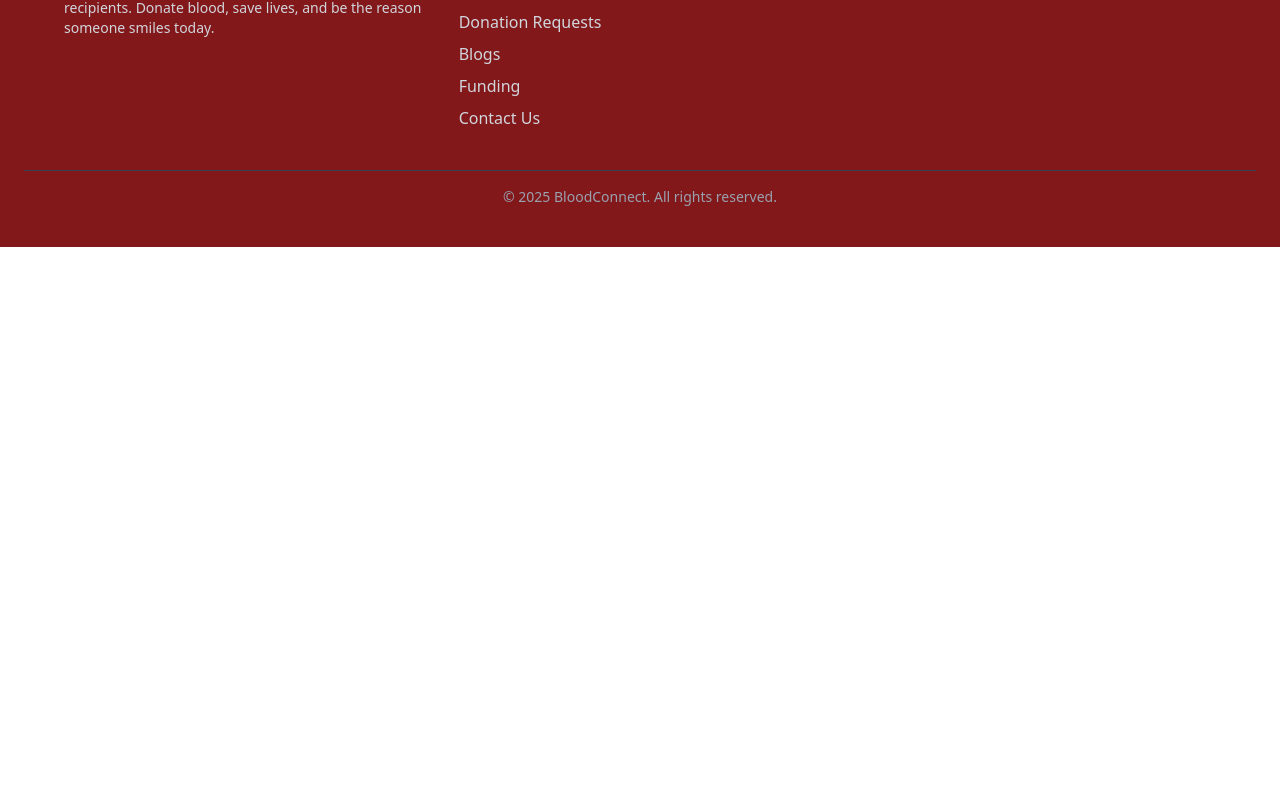
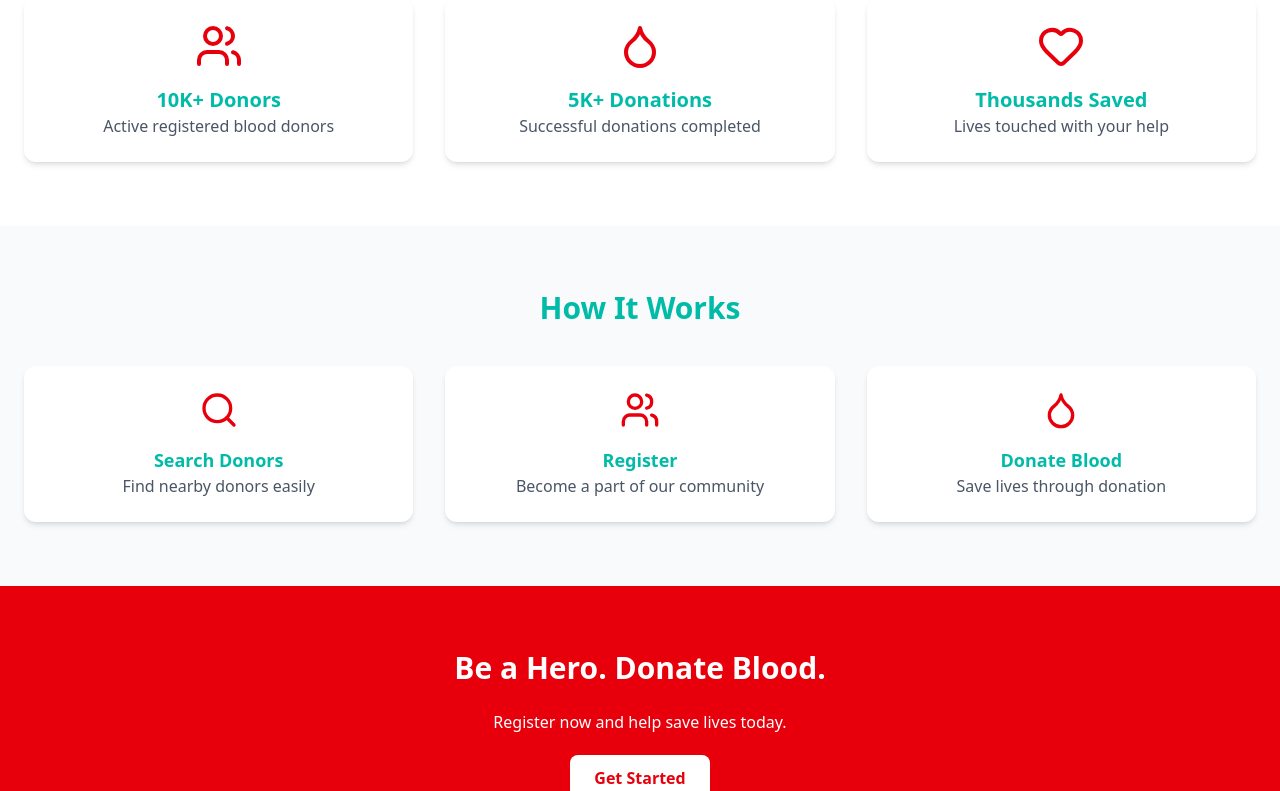
Before and after one commit to Mesbah088/Blood-donate-clienrt, a React (Vite) app: page / in a window 1280 px wide. Shown: the part 448-1239 px from the top of the page. Before the commit the page ends 800 px from the top, so only its background shows below. Built offline with nearby package versions, Linux system fonts and the light colour scheme; no server answers.

Commit message:
homepage decorated

```diff
--- a/src/Component/Page/Login.jsx
+++ b/src/Component/Page/Login.jsx
@@ -61,7 +61,7 @@ const Login = () => {
               type="email"
               name="email"
               required
-              className="w-full px-4 py-2 border border-gray-300 rounded focus:outline-red-500"
+              className="w-full px-4 py-2 border bg-gray-900 rounded focus:outline-red-500"
               value={formData.email}
               onChange={handleChange}
             />
@@ -77,7 +77,7 @@ const Login = () => {
               type="password"
               name="password"
               required
-              className="w-full px-4 py-2 border border-gray-300 rounded focus:outline-red-500"
+              className="w-full px-4 py-2 border bg-gray-700 rounded focus:outline-red-500"
               value={formData.password}
               onChange={handleChange}
             />
--- /dev/null
+++ b/src/Component/Public/CTASection.jsx
@@ -0,0 +1,19 @@
+import React from "react";
+import { Link } from "react-router";
+
+const CTASection = () => {
+  return (
+    <section className="bg-red-600 text-white py-16 text-center">
+      <h2 className="text-3xl font-bold mb-6">Be a Hero. Donate Blood.</h2>
+      <p className="mb-8">Register now and help save lives today.</p>
+      <Link
+        to="/register"
+        className="bg-white text-red-600 px-6 py-3 rounded-lg font-semibold hover:bg-gray-100 transition"
+      >
+        Get Started
+      </Link>
+    </section>
+  );
+};
+
+export default CTASection;
--- /dev/null
+++ b/src/Component/Public/Features.jsx
@@ -0,0 +1,48 @@
+import React from "react";
+import { Users, Droplet, Heart } from "lucide-react";
+
+const featuresData = [
+  {
+    id: 1,
+    icon: <Users className="w-12 h-12 text-red-600 mx-auto mb-4" />,
+    title: "10K+ Donors",
+    description: "Active registered blood donors",
+  },
+  {
+    id: 2,
+    icon: <Droplet className="w-12 h-12 text-red-600 mx-auto mb-4" />,
+    title: "5K+ Donations",
+    description: "Successful donations completed",
+  },
+  {
+    id: 3,
+    icon: <Heart className="w-12 h-12 text-red-600 mx-auto mb-4" />,
+    title: "Thousands Saved",
+    description: "Lives touched with your help",
+  },
+];
+
+const Features = () => {
+  return (
+    <section className="max-w-7xl mx-auto px-6 py-16 text-center">
+      {/* ✅ Main Title */}
+      <h2 className="text-3xl font-bold mb-10">Features</h2>
+
+      {/* ✅ Feature Cards */}
+      <div className="grid grid-cols-1 md:grid-cols-3 gap-8">
+        {featuresData.map((feature) => (
+          <div
+            key={feature.id}
+            className="bg-white shadow-md p-6 rounded-xl hover:shadow-lg transition-all"
+          >
+            {feature.icon}
+            <h3 className="text-xl text-teal-500 font-bold">{feature.title}</h3>
+            <p className="text-gray-600">{feature.description}</p>
+          </div>
+        ))}
+      </div>
+    </section>
+  );
+};
+
+export default Features;
--- a/src/Component/Public/Home.jsx
+++ b/src/Component/Public/Home.jsx
@@ -1,10 +1,16 @@
 import React from 'react';
 import Banner from './Banner';
+import Features from './Features';
+import HowItWorks from './HowItworks';
+import CTASection from './CTASection';
 
 const Home = () => {
     return (
         <div>
             <Banner/>
+            <Features/>
+            <HowItWorks/>
+            <CTASection/>
         </div>
     );
 };
--- /dev/null
+++ b/src/Component/Public/HowItworks.jsx
@@ -0,0 +1,45 @@
+import React from "react";
+import { Search, Users, Droplet } from "lucide-react";
+
+const stepsData = [
+  {
+    id: 1,
+    icon: <Search className="w-10 h-10 text-red-600 mx-auto mb-4" />,
+    title: "Search Donors",
+    description: "Find nearby donors easily",
+  },
+  {
+    id: 2,
+    icon: <Users className="w-10 h-10 text-red-600 mx-auto mb-4" />,
+    title: "Register",
+    description: "Become a part of our community",
+  },
+  {
+    id: 3,
+    icon: <Droplet className="w-10 h-10 text-red-600 mx-auto mb-4" />,
+    title: "Donate Blood",
+    description: "Save lives through donation",
+  },
+];
+
+const HowItWorks = () => {
+  return (
+    <section className="bg-gray-50 py-16 px-6 text-center">
+      <h2 className="text-3xl text-teal-500 font-bold mb-10">How It Works</h2>
+      <div className="grid grid-cols-1 md:grid-cols-3 gap-8">
+        {stepsData.map((step) => (
+          <div
+            key={step.id}
+            className="bg-white shadow-md p-6 rounded-xl hover:shadow-lg transition-all"
+          >
+            {step.icon}
+            <h4 className="text-lg text-teal-500 font-semibold">{step.title}</h4>
+            <p className="text-gray-600">{step.description}</p>
+          </div>
+        ))}
+      </div>
+    </section>
+  );
+};
+
+export default HowItWorks;
```
